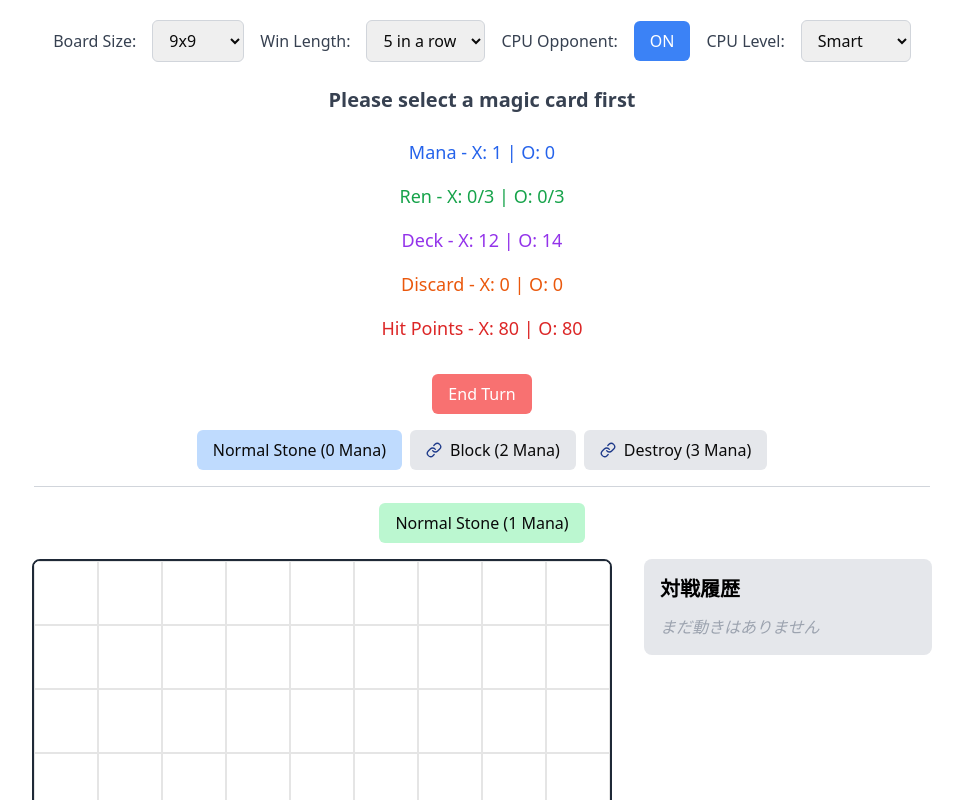
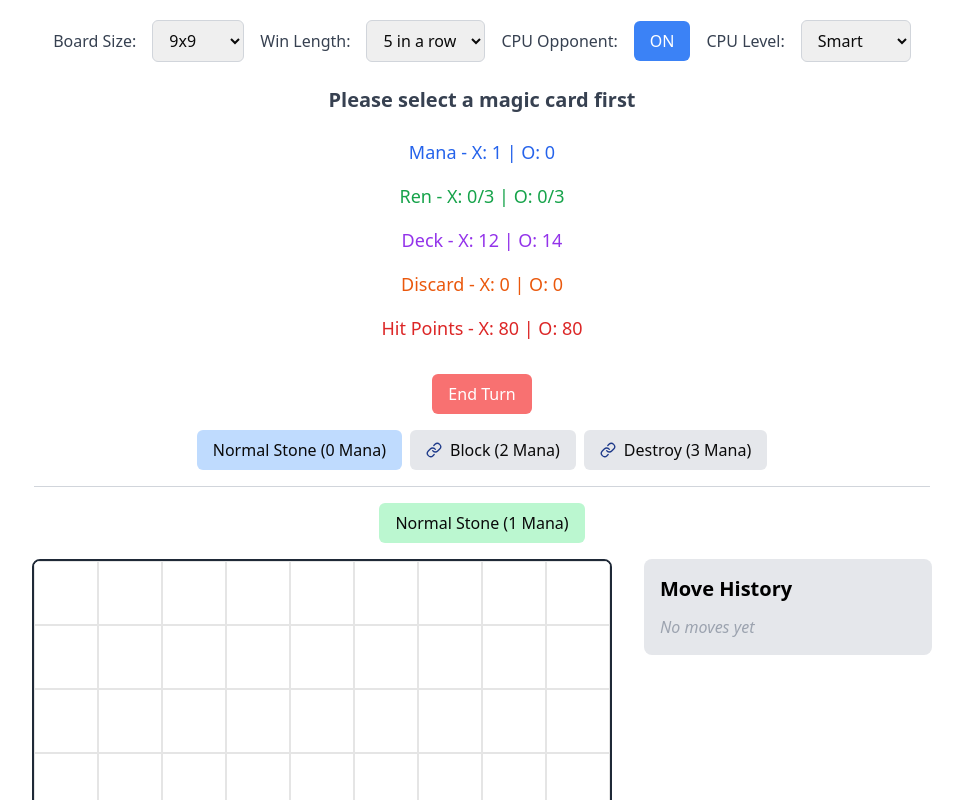
Before and after one commit to shuto410/renfinite, a Next.js app: page / in a window 1280 px wide. Shown: the top 800 px of the page, without its empty margins (158-1121 px from the left). Built offline with nearby package versions, Linux system fonts and the light colour scheme.

Commit message:
Update MoveHistory component for English localization
- Change headings and messages from Japanese to English for better accessibility
- Update player designation from 'プレイヤー' to 'Player' for consistency
- Modify move placement messages to reflect English phrasing

```diff
--- a/src/components/MoveHistory.tsx
+++ b/src/components/MoveHistory.tsx
@@ -26,14 +26,14 @@ const MoveHistory: React.FC<MoveHistoryProps> = ({
 
   return (
     <div className='bg-gray-200 rounded-lg p-4 max-h-96 overflow-y-auto'>
-      <h2 className='text-xl font-bold text-black mb-3'>対戦履歴</h2>
+      <h2 className='text-xl font-bold text-black mb-3'>Move History</h2>
       {recentMoves.length === 0 ? (
-        <p className='text-gray-400 italic'>まだ動きはありません</p>
+        <p className='text-gray-400 italic'>No moves yet</p>
       ) : (
         <ul className='space-y-2'>
           {recentMoves.map((move, index) => {
             const isPlayer = move.player === 'X';
-            const playerName = isPlayer ? 'プレイヤー' : 'CPU';
+            const playerName = isPlayer ? 'Player' : 'CPU';
             const coords = positionToCoordinates(move.position, boardSize);
             // const magicName = move.magic ? move.magic.name : '通常の石';
             const magicName = move.magic?.cardType;
@@ -55,9 +55,9 @@ const MoveHistory: React.FC<MoveHistoryProps> = ({
                   </div>
                   <div className='text-white'>
                     <span className='font-bold'>{playerName}</span>
-                    <span> が {coords} に </span>
+                    <span> placed a </span>
                     <span className='italic'>{magicName}</span>
-                    <span> を置きました</span>
+                    <span> at {coords}</span>
                   </div>
                 </div>
               </li>
```
